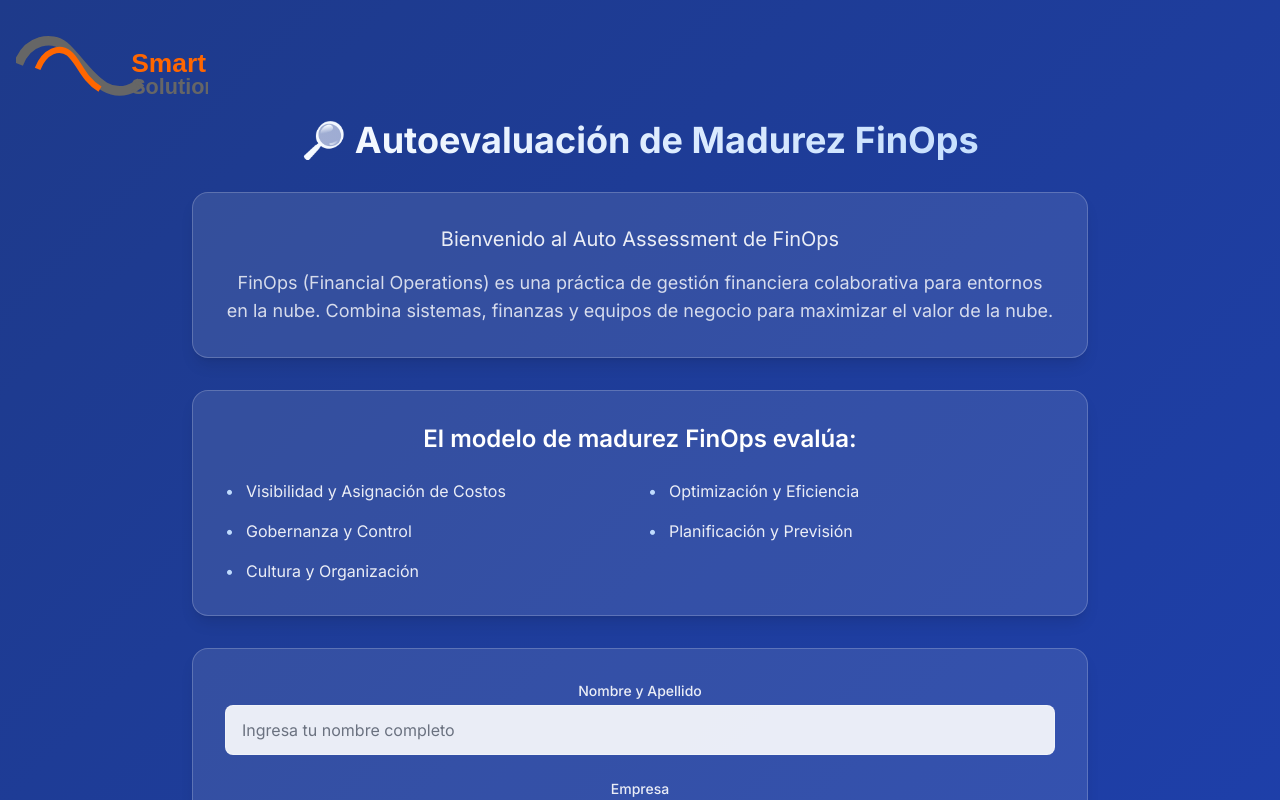
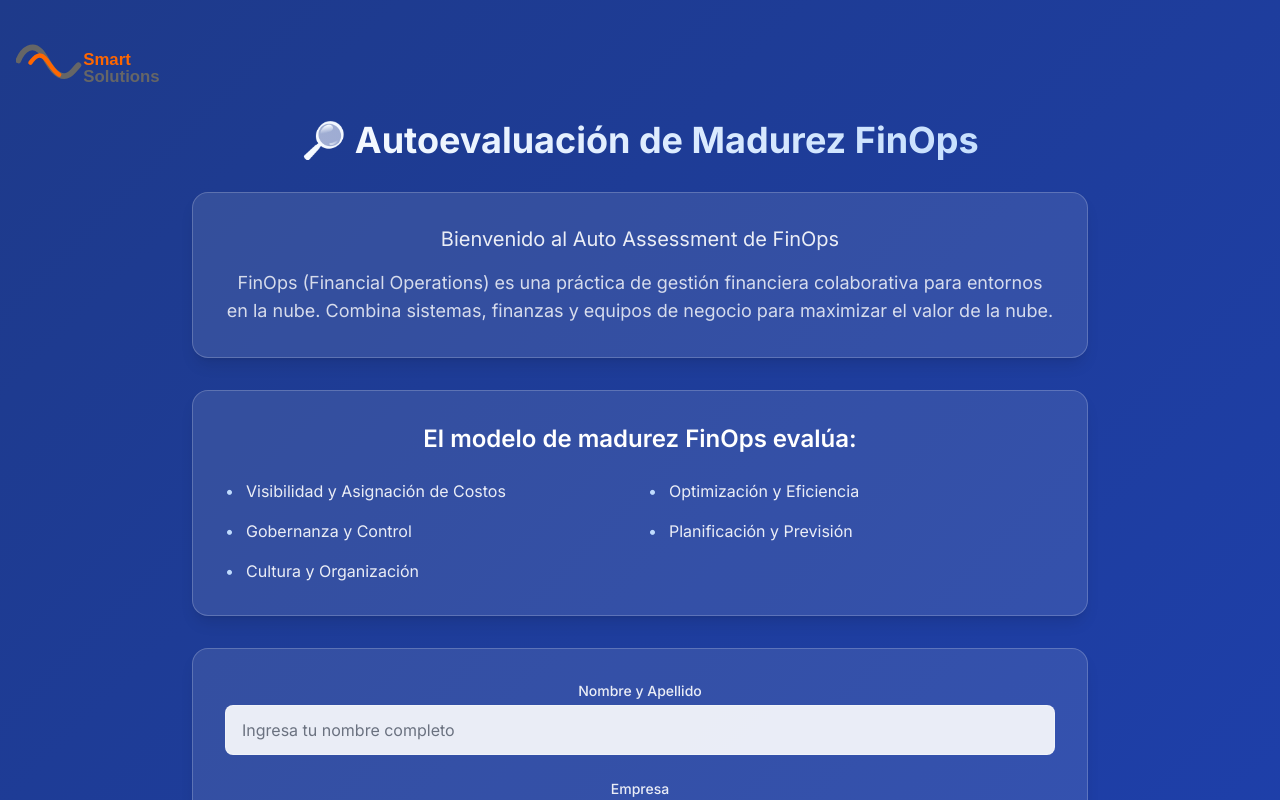
Before and after one commit to guillermodep/finopsevaluation, a Next.js app: page / in a window 1280 px wide. Shown: the top 800 px of the page. Built offline with nearby package versions, Linux system fonts and the light colour scheme.

Commit message:
Integrar logo Smart Solutions en formato SVG

```diff
--- a/src/app/page.tsx
+++ b/src/app/page.tsx
@@ -82,19 +82,11 @@ export default function Home() {
       {/* Logo en la esquina superior izquierda */}
       <div className="absolute left-4 top-4 z-10">
         <div className="w-48 h-24">
-          <svg xmlns="http://www.w3.org/2000/svg" viewBox="0 0 800 250" className="w-full h-full">
-            {/* Curva gris */}
-            <path d="M10,125 C50,20 150,10 200,50 C250,90 300,180 370,220 C440,260 500,220 520,200" fill="none" stroke="#666666" stroke-width="40"/>
-
-            {/* Curva naranja */}
-            <path d="M90,145 C120,70 180,50 220,80 C260,110 280,190 350,230" fill="none" stroke="#FF6600" stroke-width="25"/>
-
-            {/* Texto "Smart" */}
-            <text x="480" y="160" fontFamily="Arial" fontSize="110" fontWeight="bold" fill="#FF6600">Smart</text>
-
-            {/* Texto "Solutions" */}
-            <text x="480" y="250" fontFamily="Arial" fontSize="90" fontWeight="bold" fill="#666666">Solutions</text>
-          </svg>
+          <img
+            src="/images/smart-solutions-logo.svg"
+            alt="Smart Solutions Logo"
+            className="w-full h-full"
+          />
         </div>
       </div>
 
```
Also changed, not shown: public/images/smart-solutions-logo.svg.
